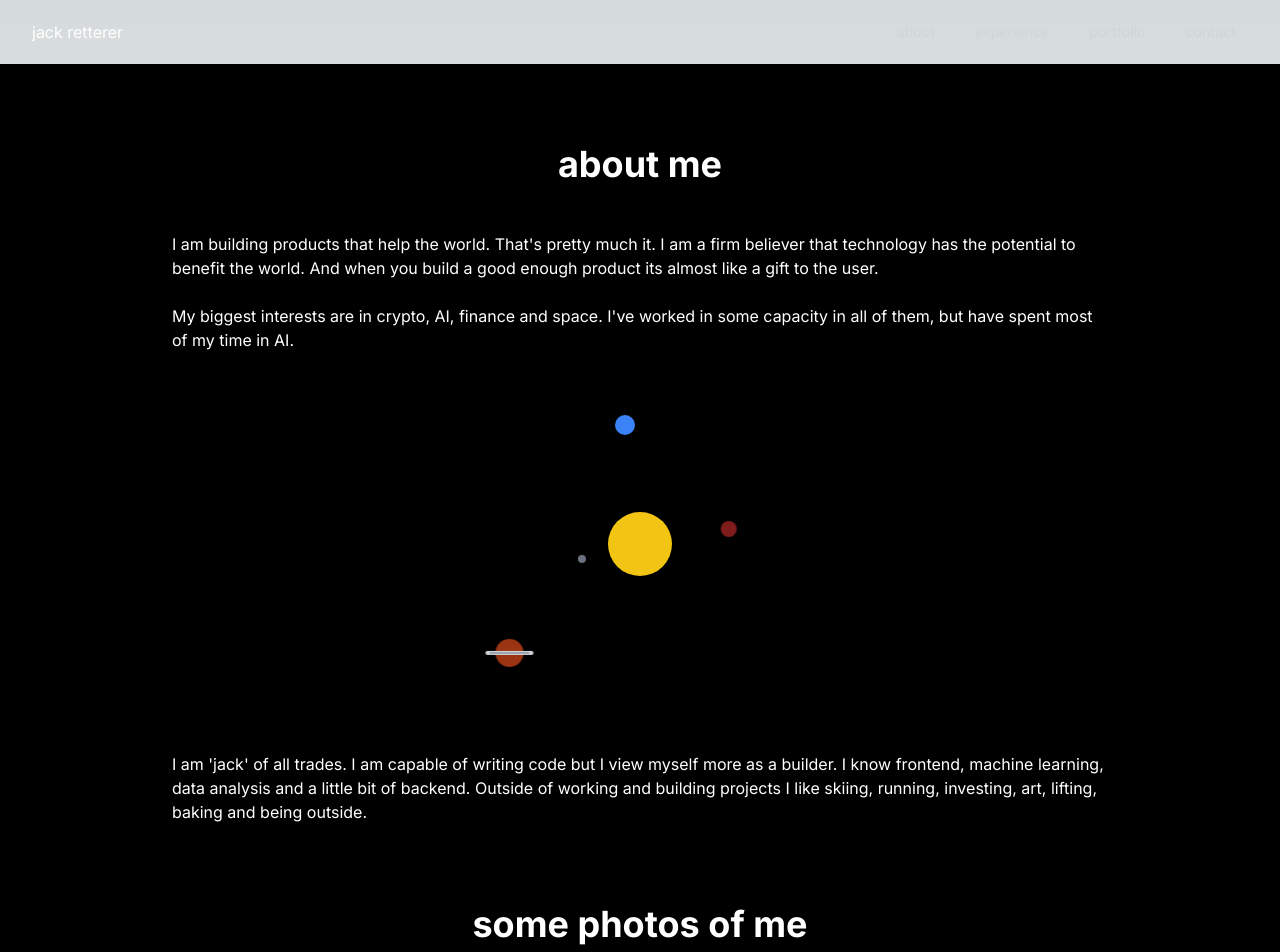
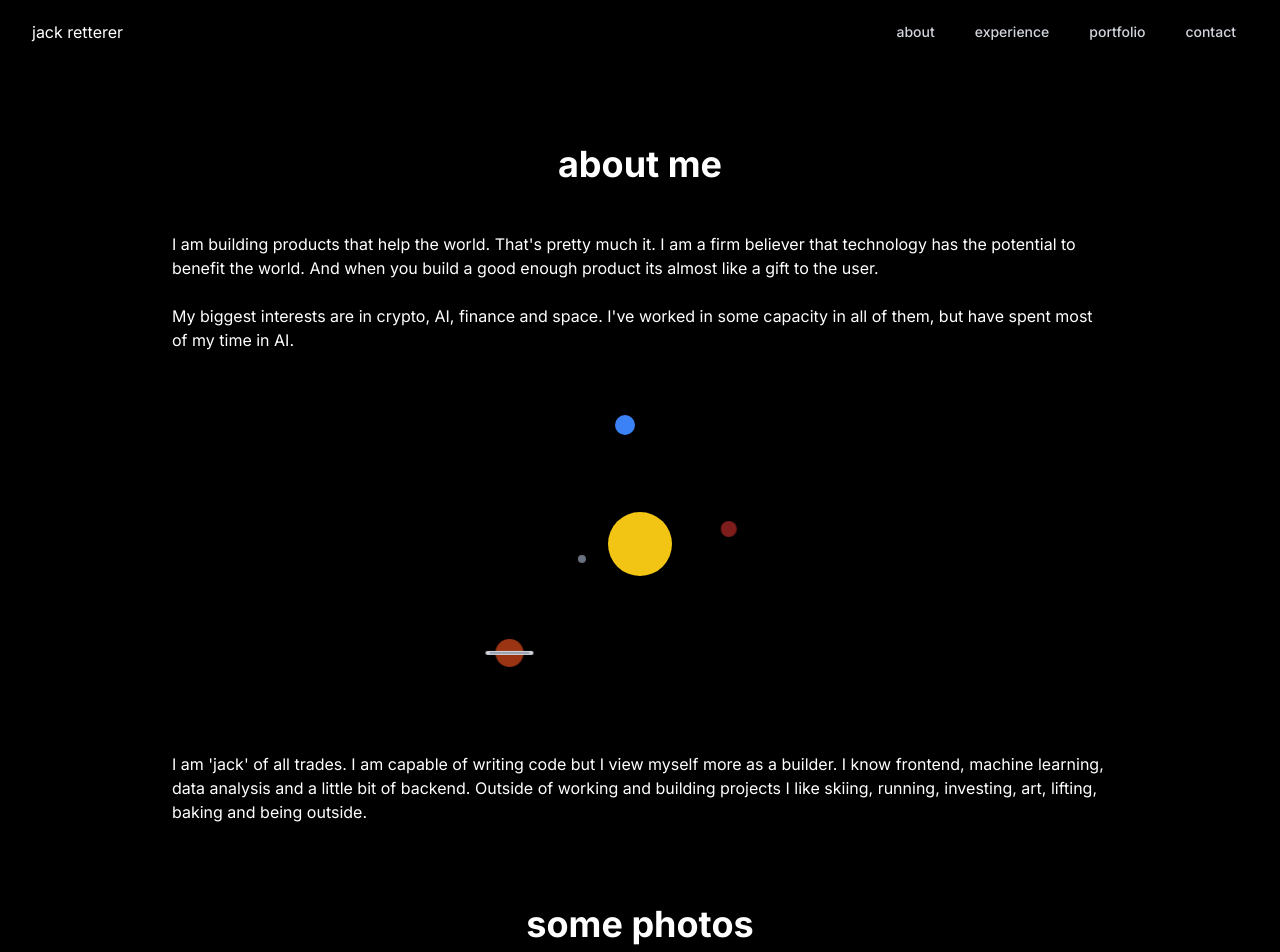
Before and after one commit to jackretterer/portfolio-next, a Next.js app: page /about in a window 1280 px wide. Shown: the top 952 px of the page. Built offline with nearby package versions, Linux system fonts and the light colour scheme.

Commit message:
Fixed the navbar showing a whitebackground on certain browsers.

```diff
--- a/app/(pages)/about/page.tsx
+++ b/app/(pages)/about/page.tsx
@@ -21,7 +21,7 @@ export default function About() {
           </div>
         </div>
         <div className="container mx-auto px-4 pt-20">
-          <h2 className="text-4xl font-bold text-white mb-12 text-center">some photos of me</h2>
+          <h2 className="text-4xl font-bold text-white mb-12 text-center">some photos</h2>
           <div className="grid grid-cols-1 md:grid-cols-2 gap-8">
           </div>
         </div>
--- a/components/ui/NavBar.tsx
+++ b/components/ui/NavBar.tsx
@@ -11,7 +11,7 @@ export default function NavBar() {
   };
 
   return (
-    <nav>
+    <nav className="bg-black">
       <div className="max-w-7xl mx-auto px-4 sm:px-6 lg:px-8">
         <div className="flex items-center justify-between h-16">
           <div className="flex items-center">
```
